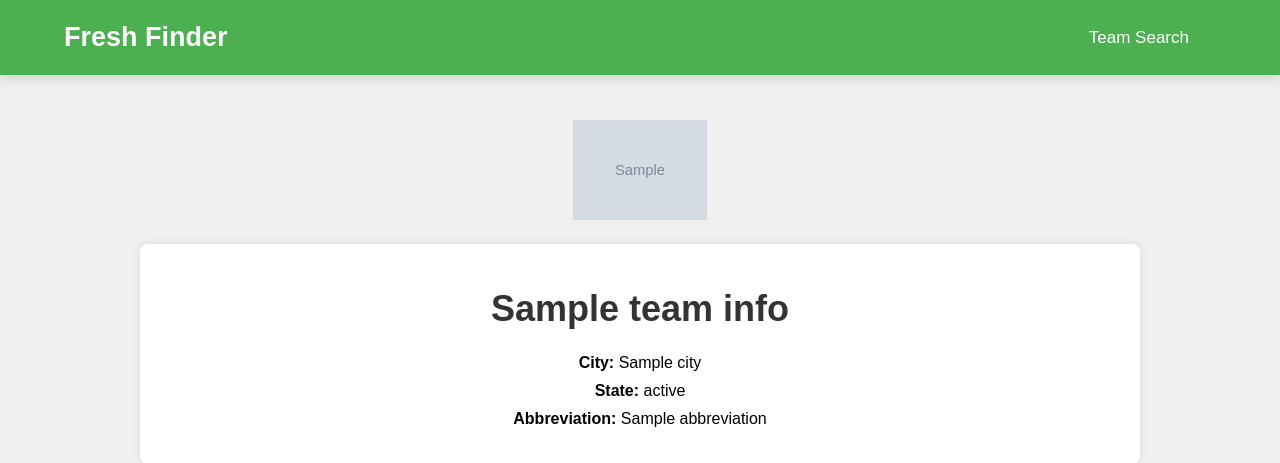
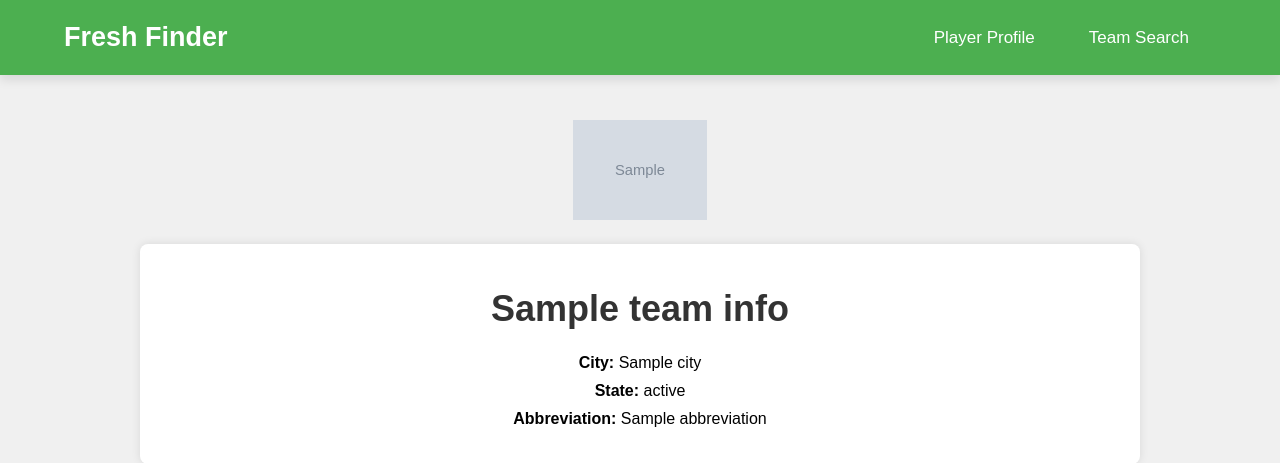
Before and after one commit to ShaunM042/Fresh-Finder, a Flask app: template templates/team_profile.html in a window 1280 px wide. Shown: the top 463 px of the page. Run offline with Flask 3, Linux system fonts and the light colour scheme; the template is opened without the code that fills it: most values are stand-ins (such as "Sample title", 1, 10 or a date in 2020); grey boxes marked "Sample" are stand-in pictures.

Commit message:
Added nav links for Player Profile and Team Search to Team Profile page

```diff
--- a/templates/team_profile.html
+++ b/templates/team_profile.html
@@ -2,7 +2,7 @@
 <html>
   <head>
     <title>Team Profile</title>
-
+    <link rel="icon" href="{{ url_for('static', filename='favicon.ico') }}" type="image/x-icon">
     <link
       rel="stylesheet"
       href="https://cdnjs.cloudflare.com/ajax/libs/font-awesome/5.15.2/css/all.min.css"
@@ -177,6 +177,9 @@
         </div>
         <ul class="menu">
           <li>
+            <a href="{{ url_for('landing') }}" class="{% if request.endpoint == 'landing' %}active{% endif %}">Player Profile</a>
+          </li>
+          <li>
             <a href="{{ url_for('team_search') }}" class="{% if request.endpoint == 'team_search' %}active{% endif %}">Team Search</a>
           </li>
         </ul>
```
